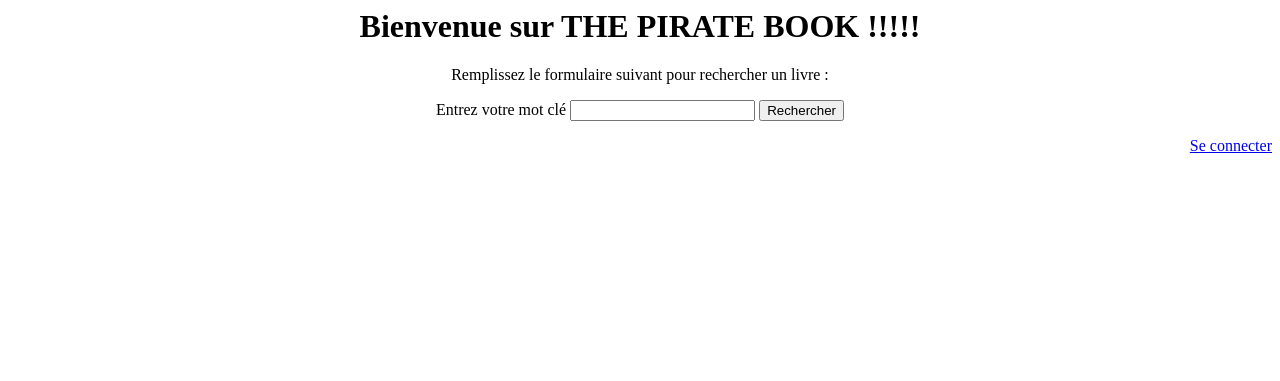
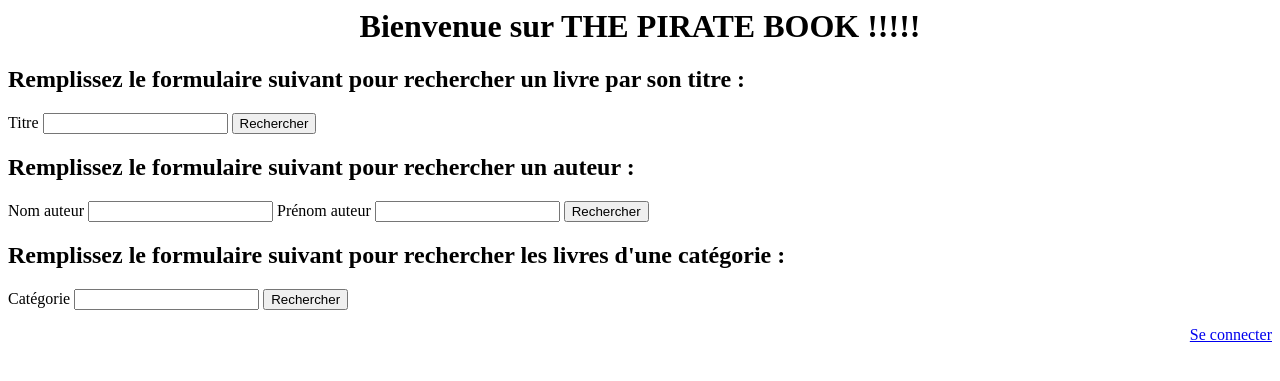
Before and after one commit to ppecheux/bookstore-app, a PHP site: page /accueil.html in a window 1280 px wide. Shown: the top 381 px of the page. Run offline with PHP 8.4, Linux system fonts and the light colour scheme.

Commit message:
Ajout de la fonction recherche livre

```diff
--- a/accueil.html
+++ b/accueil.html
@@ -6,13 +6,29 @@
 <body>
 	<center><h1>Bienvenue sur THE PIRATE BOOK !!!!!</h1></center>
 
-	<div align="center">
-	<p>Remplissez le formulaire suivant pour rechercher un livre :</p>
+	<div align="left">
+	<h2>Remplissez le formulaire suivant pour rechercher un livre par son titre :</h2>
 		<form method="post" action="recherche.php">
-			<label>Entrez votre mot clé </label> <input type="text" name="motCle" />
+			<label>Titre </label> <input type="text" name="titre" />
 		  <input type="submit" value="Rechercher"/>
 		</form>
 	</div>
+	<div align="left">
+	<h2>Remplissez le formulaire suivant pour rechercher un auteur :</h2>
+		<form method="post" action="recherche.php">
+			<label>Nom auteur </label> <input type="text" name="auteurNom" value="" /><label> Prénom auteur </label><input type="text" name="auteurPrenom" value="" />
+		  <input type="submit" value="Rechercher"/>
+		</form>
+	</div>
+	<div align="left">
+	<h2>Remplissez le formulaire suivant pour rechercher les livres d'une catégorie :</h2>
+		<form method="post" action="recherche.php">
+			<label>Catégorie </label> <input type="text" name="categorie" />
+		  <input type="submit" value="Rechercher"/>
+		</form>
+	</div>
+
+
 	<div align="right">
 		<a href="pageIdentificationUtilisateur.html">Se connecter</a>
 	</div>
```
Also changed, not shown: recherche.php (+25 -34 lines).
